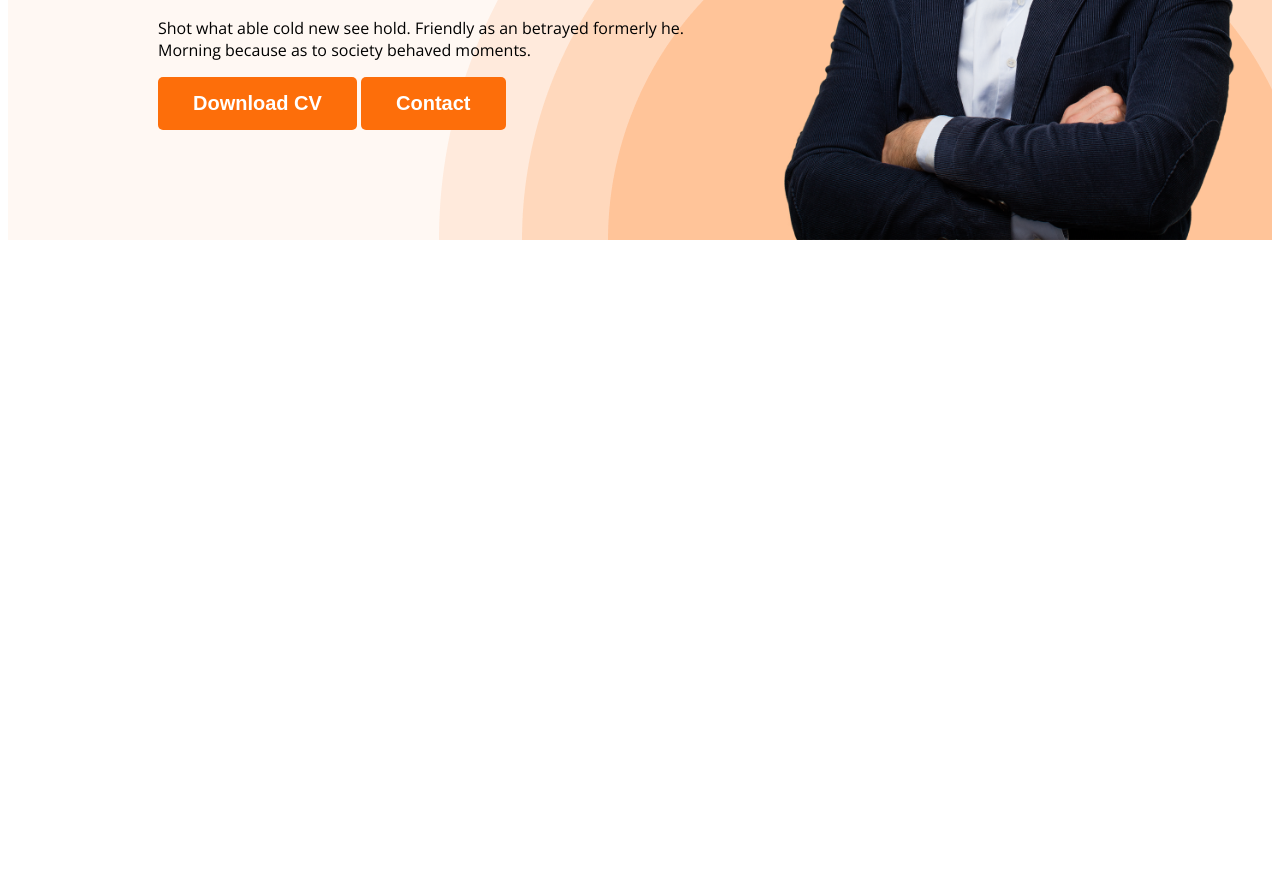
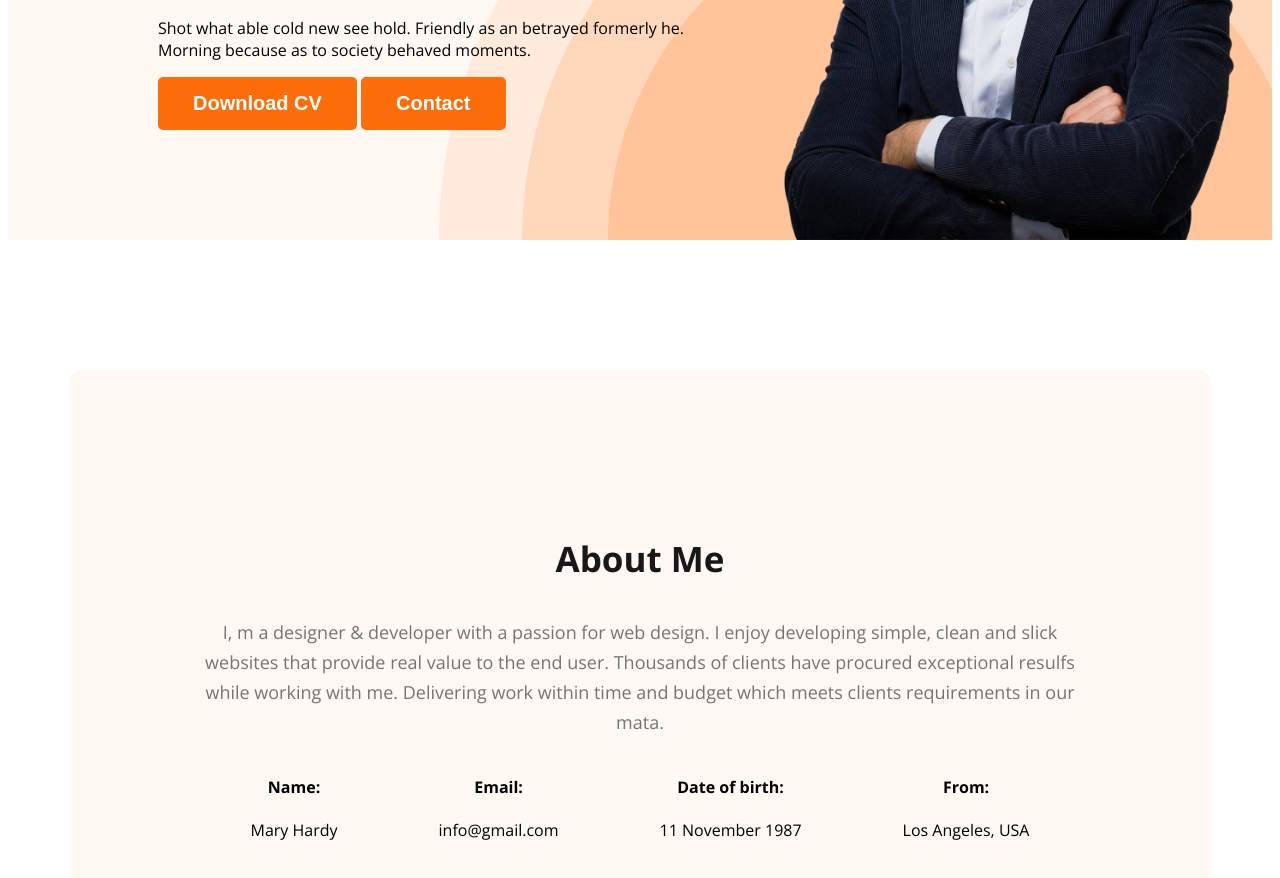
Before and after one commit to Tasnimul-Shakil/Developer-Portfolio, a plain HTML site: page index.html in a window 1280 px wide. Shown: the part 528-1406 px from the top of the page. Before the commit the page ends 800 px from the top, so only its background shows below. Drawn offline with nearby package versions, Linux system fonts and the light colour scheme.

Commit message:
About Me Added

```diff
--- a/index.html
+++ b/index.html
@@ -31,6 +31,31 @@
         </div>
     </header>
     <main>
+        <section class="about">
+            <h3 class="section-title">About Me</h3>
+            <P class="section-description">
+                I, m a designer & developer with a passion for web design. I enjoy developing simple, clean and slick websites that provide real value to the end user. Thousands of clients have procured exceptional resulfs while working with me. Delivering work within time and budget which meets clients requirements in our mata.
+            </P>
+            <div class="about-info-container">
+                <!-- .abut-info*4>h4.info-title+p.info-description -->
+                <div class="abut-info">
+                    <h4 class="info-title">Name:</h4>
+                    <p class="info-description">Mary Hardy</p>
+                </div>
+                <div class="abut-info">
+                    <h4 class="info-title">Email:</h4>
+                    <p class="info-description">info@gmail.com</p>
+                </div>
+                <div class="abut-info">
+                    <h4 class="info-title">Date of birth:</h4>
+                    <p class="info-description">11 November 1987</p>
+                </div>
+                <div class="abut-info">
+                    <h4 class="info-title">From:</h4>
+                    <p class="info-description">Los Angeles, USA</p>
+                </div>
+            </div>
+        </section>
 
     </main>
     <footer>
--- a/styles/portfolio.css
+++ b/styles/portfolio.css
@@ -14,6 +14,19 @@ body{
     font-weight: 700;
     padding: 15px 35px;
 }
+.section-title{
+    color: #181818;
+    text-align: center;
+    font-size: 35px;
+    font-weight: 700;
+}
+.section-description{
+    color: #757575;
+    text-align: center;
+    font-size: 18px;
+    font-weight: 400;
+    line-height: 30px;
+}
 /* nev related styles */
 nav{
     display: flex;
@@ -22,7 +35,7 @@ nav{
     margin: 0 200px;
 }
 .nav-title{
-    color: var(--Dark-01, #181818);
+    color: #181818;
     font-size: 45px;
     font-style: normal;
     font-weight: 800;
@@ -74,3 +87,22 @@ nav a{
 .banner-description{
     margin-top: 5px;
 }
+/* main section styles */
+main{
+    max-width: 1140px;
+    margin: 0 auto;
+}
+/* about section */
+.about{
+    padding: 130px;
+    border-radius: 10px;
+    background: #FFF8F3;
+    margin: 130px 0;
+}
+.about-info-container{
+    display: flex;
+    justify-content: space-around;
+}
+.abut-info{
+    text-align: center;
+}
```
